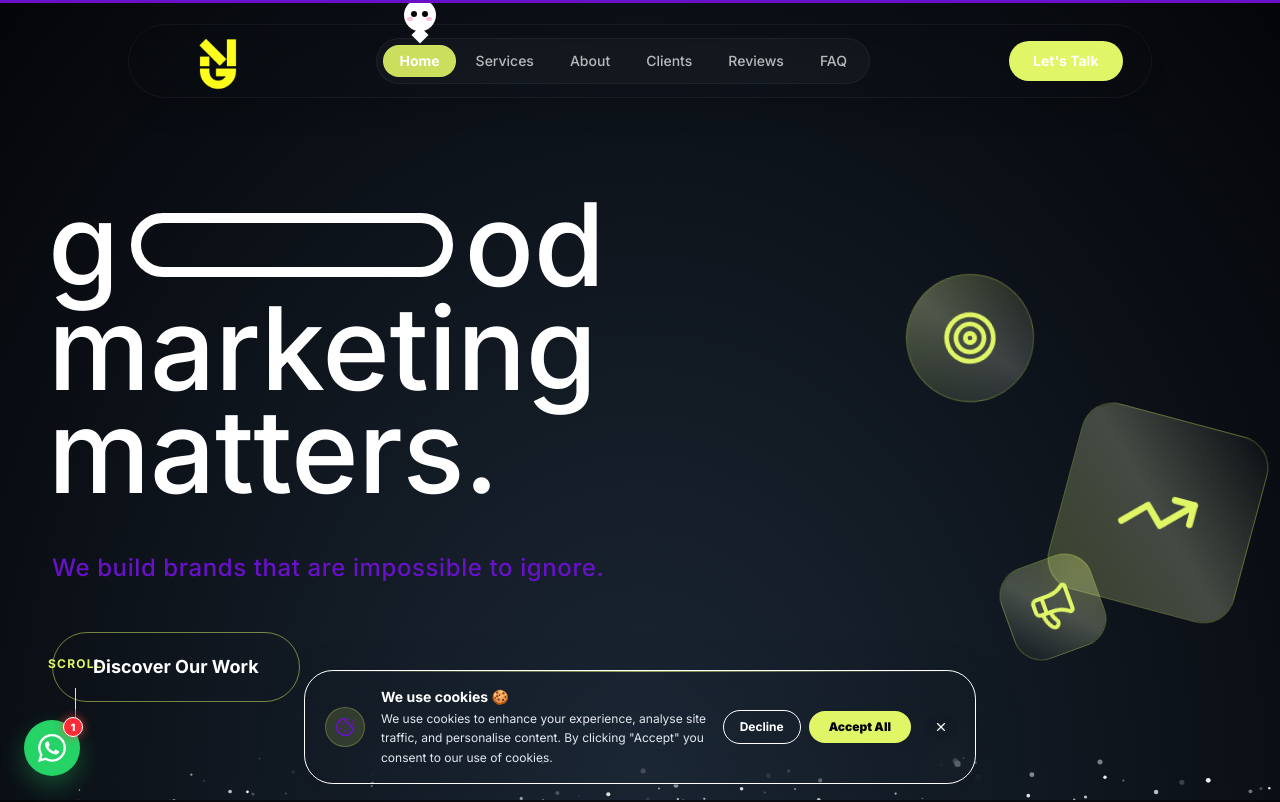
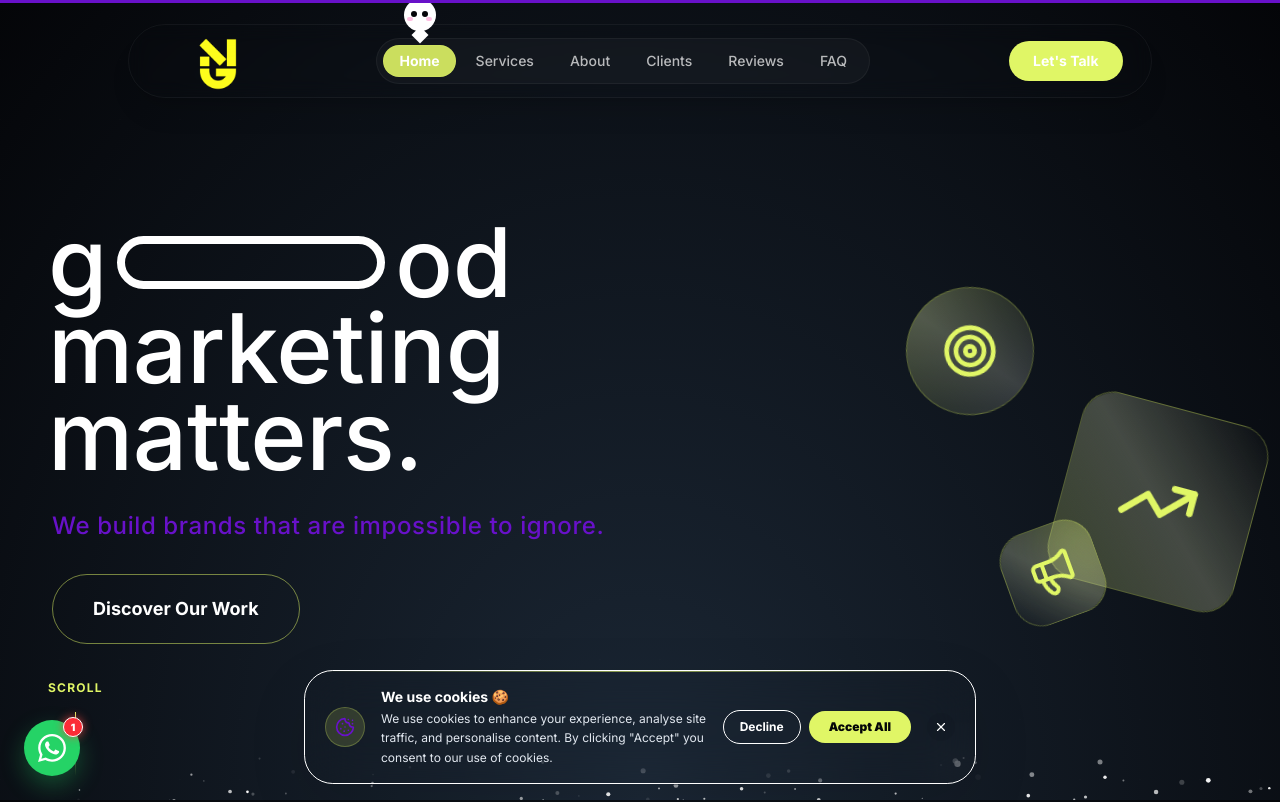
Before and after one commit to arshadyelikar27-dev/Good-Marketing-Matters, a Next.js app: page / in a window 1280 px wide. Shown: the top 802 px of the page. Built offline with nearby package versions, Linux system fonts and the light colour scheme.

Commit message:
Fix layout overlaps in hero section on desktop

```diff
--- a/src/components/hero.tsx
+++ b/src/components/hero.tsx
@@ -34,14 +34,14 @@ export function Hero() {
 
   return (
     <section id="hero" ref={containerRef} className="relative w-full h-[150vh] sm:h-[250vh] bg-transparent">
-      <div className="sticky top-0 w-full h-[100dvh] sm:h-screen flex flex-col items-center justify-center overflow-hidden">
+      <div className="sticky top-0 w-full h-[100dvh] sm:h-screen flex flex-col items-center justify-center overflow-hidden pt-12 sm:pt-20 pb-4">
 
         {/* Isometric Grid Background */}
         <div className="absolute inset-0 iso-grid opacity-30 pointer-events-none" />
 
         <motion.div
           style={{ scale: textScale, opacity: textOpacity, y: textY, willChange: isMobile ? "auto" : "transform, opacity" }}
-          className="relative z-10 flex flex-col items-start text-left w-full max-w-[1400px] mx-auto px-4 sm:px-6 md:px-12 sm:mt-24"
+          className="relative z-10 flex flex-col items-start text-left w-full max-w-[1400px] mx-auto px-4 sm:px-6 md:px-12"
         >
           {/* Left Side Content */}
           <div className="w-full lg:w-3/5">
@@ -62,7 +62,7 @@ export function Hero() {
                   hidden: { opacity: 0, y: 50 },
                   visible: { opacity: 1, y: 0, transition: { duration: 1, ease: [0.16, 1, 0.3, 1] } }
                 }}
-                className="flex items-center whitespace-nowrap text-[11.5vw] sm:text-[11vw] md:text-[10vw] lg:text-[9vw] leading-[0.9] text-heading lowercase"
+                className="flex items-center whitespace-nowrap text-[11.5vw] sm:text-[10vw] md:text-[9vw] lg:text-[8vw] xl:text-[7.5vw] leading-[0.9] text-heading lowercase"
               >
                 <span>g</span>
                 <span className="inline-block w-[2.8em] h-[0.55em] border-[0.09em] border-heading bg-transparent rounded-full mx-[0.1em]" />
@@ -74,7 +74,7 @@ export function Hero() {
                   hidden: { opacity: 0, y: 50 },
                   visible: { opacity: 1, y: 0, transition: { duration: 1, ease: [0.16, 1, 0.3, 1] } }
                 }}
-                className="text-[11.5vw] sm:text-[11vw] md:text-[10vw] lg:text-[9vw] leading-[0.9] text-heading lowercase"
+                className="text-[11.5vw] sm:text-[10vw] md:text-[9vw] lg:text-[8vw] xl:text-[7.5vw] leading-[0.9] text-heading lowercase"
               >
                 marketing
               </motion.div>
@@ -83,7 +83,7 @@ export function Hero() {
                   hidden: { opacity: 0, y: 50 },
                   visible: { opacity: 1, y: 0, transition: { duration: 1, ease: [0.16, 1, 0.3, 1] } }
                 }}
-                className="text-[11.5vw] sm:text-[11vw] md:text-[10vw] lg:text-[9vw] leading-[0.9] text-heading lowercase"
+                className="text-[11.5vw] sm:text-[10vw] md:text-[9vw] lg:text-[8vw] xl:text-[7.5vw] leading-[0.9] text-heading lowercase"
               >
                 matters.
               </motion.div>
@@ -93,7 +93,7 @@ export function Hero() {
               initial={{ opacity: 0, y: 30 }}
               animate={{ opacity: 1, y: 0 }}
               transition={{ duration: 1, delay: 0.8, ease: [0.16, 1, 0.3, 1] }}
-              className="mt-4 sm:mt-8 md:mt-12 text-base sm:text-xl md:text-2xl font-medium text-accent max-w-xl tracking-wide normal-case text-left w-full ml-0 lg:ml-1"
+              className="mt-4 sm:mt-6 md:mt-8 text-base sm:text-xl md:text-2xl font-medium text-accent max-w-xl tracking-wide normal-case text-left w-full ml-0 lg:ml-1"
             >
               We build brands that are impossible to ignore.
             </motion.p>
@@ -102,7 +102,7 @@ export function Hero() {
               initial={{ opacity: 0, scale: 0.9 }}
               animate={{ opacity: 1, scale: 1 }}
               transition={{ duration: 1, delay: 1.0, ease: [0.16, 1, 0.3, 1] }}
-              className="mt-4 sm:mt-8 md:mt-12 flex justify-start ml-0 lg:ml-1"
+              className="mt-4 sm:mt-6 md:mt-8 flex justify-start ml-0 lg:ml-1"
             >
               <button
                 data-cursor-text="Explore"
@@ -159,7 +159,7 @@ export function Hero() {
         {/* Scroll Indicator — hidden on mobile for compact feel */}
         <motion.div
           style={{ opacity: textOpacity }}
-          className="absolute bottom-6 sm:bottom-12 left-6 sm:left-12 flex flex-col items-center gap-2 sm:gap-4"
+          className="absolute bottom-4 sm:bottom-6 left-6 sm:left-12 flex flex-col items-center gap-2 sm:gap-4"
         >
           <span className="text-[10px] sm:text-xs uppercase tracking-widest text-primary font-bold">Scroll</span>
           <div className="w-px h-8 sm:h-16 bg-gradient-to-b from-primary to-transparent overflow-hidden relative">
```
